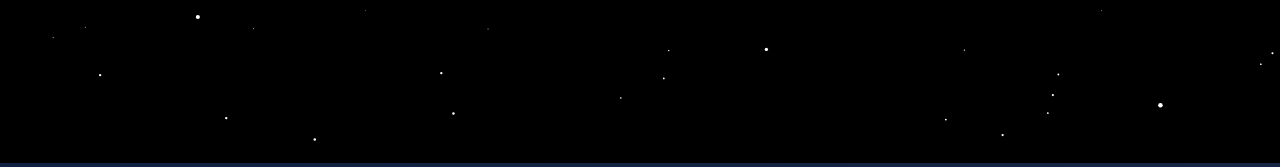
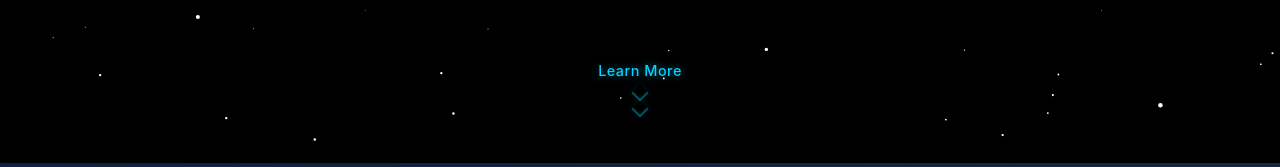
Before and after one commit to nao317/synapz, a Next.js app: page / in a window 1280 px wide. Shown: the part 637-804 px from the top of the page. Built offline with nearby package versions, Linux system fonts and the light colour scheme.

Commit message:
説明部分へのナビゲーションのUIコンポーネントを追加

```diff
--- a/src/app/page.module.css
+++ b/src/app/page.module.css
@@ -61,6 +61,17 @@ body {
   box-shadow: 0 6px 16px rgba(0, 0, 0, 0.45);
 }
 
+.scrollHintContainer {
+  position: absolute;
+  bottom: 3rem;
+  left: 0;
+  right: 0;
+  display: flex;
+  justify-content: center;
+  align-items: center;
+  width: 100%;
+}
+
 /* ===== Concept以下 ===== */
 .contentWrapper {
   margin-top: 100vh;
--- a/src/app/page.tsx
+++ b/src/app/page.tsx
@@ -4,6 +4,7 @@ import { motion } from "framer-motion";
 import { Button } from "@/lib/components/Button";
 import styles from "./page.module.css";
 import TypewriterText  from '../lib/components/TypewriterText';
+import ScrollHint from '../lib/components/ScrollHint';
 import { HyperspaceBackground } from "@/lib/components/HyperspaceBackground";
 import { useRouter } from 'next/navigation';
 
@@ -63,6 +64,16 @@ export default function Home() {
             サインアップ
           </Button>
         </motion.div>
+
+        {/* スクロールヒントをHero内に配置 */}
+        <motion.div
+          initial={{ opacity: 0, y: 10 }}
+          animate={{ opacity: 1, y: 0 }}
+          transition={{ duration: 0.8, ease: "easeOut", delay: 0.8 }}
+          className={styles.scrollHintContainer}
+        >
+          <ScrollHint />
+        </motion.div>
       </motion.div>
 
       {/* ===== Concept以下 ===== */}
--- /dev/null
+++ b/src/lib/components/ScrollHint.module.css
@@ -0,0 +1,76 @@
+/* ScrollHint.module.css */
+.container {
+    cursor: pointer;
+    z-index: 10;
+    display: flex;
+    align-items: center;
+    justify-content: center;
+    transition: opacity 0.3s ease;
+    margin: 0 auto;
+}
+
+.container:hover {
+    opacity: 0.8;
+}
+
+.content {
+    display: flex;
+    flex-direction: column;
+    align-items: center;
+    justify-content: center;
+    gap: 0.5rem;
+}
+
+.message {
+    color: #00d4ff;
+    font-size: 0.9rem;
+    font-weight: 500;
+    margin: 0;
+    text-shadow: 0 0 8px rgba(0, 212, 255, 0.5);
+    letter-spacing: 0.5px;
+}
+
+.arrows {
+    display: flex;
+    flex-direction: column;
+    gap: 4px;
+}
+
+.arrow {
+    width: 12px;
+    height: 12px;
+    border-right: 2px solid #00d4ff;
+    border-bottom: 2px solid #00d4ff;
+    transform: rotate(45deg);
+    box-shadow: 0 0 4px rgba(0, 212, 255, 0.3);
+}
+
+.arrow:first-child {
+    animation: bounce1 2s infinite;
+}
+
+.arrow:last-child {
+    animation: bounce2 2s infinite 0.3s;
+}
+
+@keyframes bounce1 {
+    0%, 20%, 100% {
+        transform: rotate(45deg) translateY(0);
+        opacity: 0.4;
+    }
+    10% {
+        transform: rotate(45deg) translateY(8px);
+        opacity: 1;
+    }
+}
+
+@keyframes bounce2 {
+    0%, 20%, 100% {
+        transform: rotate(45deg) translateY(0);
+        opacity: 0.4;
+    }
+    10% {
+        transform: rotate(45deg) translateY(8px);
+        opacity: 1;
+    }
+}
--- /dev/null
+++ b/src/lib/components/ScrollHint.tsx
@@ -0,0 +1,24 @@
+'use client';
+import React from 'react';
+import styles from './ScrollHint.module.css';
+
+export default function ScrollHint() {
+    const handleClick = () => {
+        window.scrollTo({
+            top: window.innerHeight, // 1画面分スクロール
+            behavior: 'smooth',
+        });
+    };
+
+    return (
+        <div className={styles.container} onClick={handleClick}>
+            <div className={styles.content}>
+                <p className={styles.message}>Learn More</p>
+                <div className={styles.arrows}>
+                    <div className={styles.arrow}></div>
+                    <div className={styles.arrow}></div>
+                </div>
+            </div>
+        </div>
+    );
+}
```
